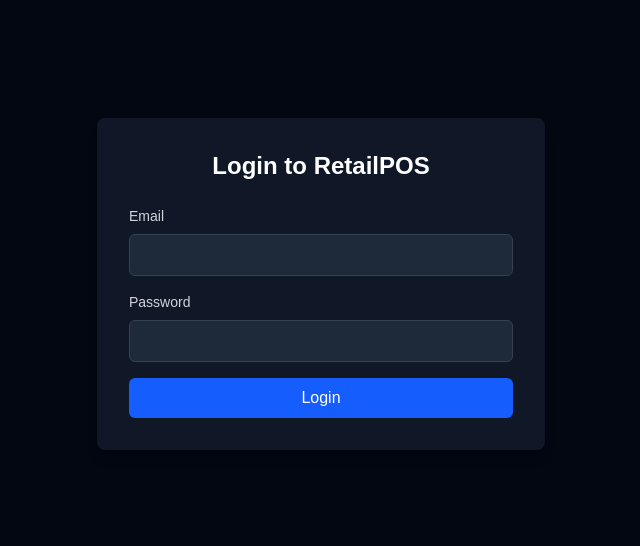
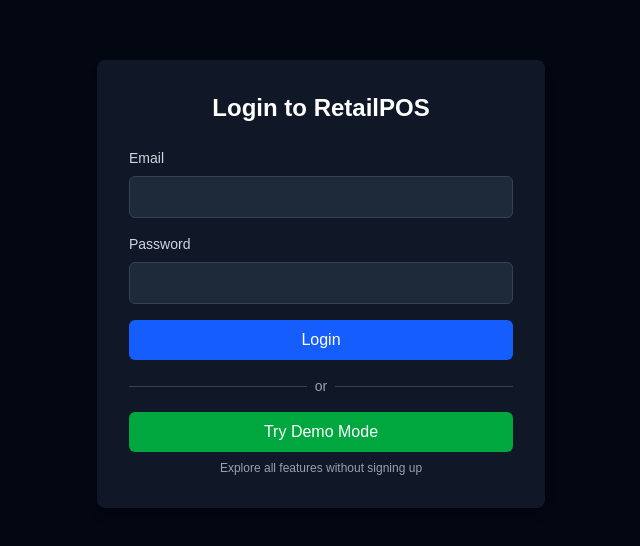
Before and after one commit to adityasingh-ops/inventory-management, a Next.js app: page / in a window 1280 px wide. Shown: the part 116-662 px from the top of the page, without its empty margins (319-959 px from the left). Built offline with nearby package versions, Linux system fonts and the light colour scheme; no server answers.

Commit message:
added readme file and also done with demo thing

```diff
--- a/src/app/page.js
+++ b/src/app/page.js
@@ -9,14 +9,12 @@
 import { supabase } from '@/config/supabase';
 
 // Login Component
-const LoginForm = ({ onLogin }) => {
+const LoginForm = ({ onLogin, onDemo }) => { // Add onDemo prop
   const [email, setEmail] = useState('');
   const [password, setPassword] = useState('');
   const [loading, setLoading] = useState(false);
   const [message, setMessage] = useState('');
 
-
-  // using login function from supabase
   const handleSubmit = async (e) => {
     e.preventDefault();
     setLoading(true);
@@ -79,6 +77,30 @@
           </button>
         </form>
 
+        {/* Add Demo Button */}
+        <div className="mt-4 text-center">
+          <div className="relative">
+            <div className="absolute inset-0 flex items-center">
+              <div className="w-full border-t border-gray-700"></div>
+            </div>
+            <div className="relative flex justify-center text-sm">
+              <span className="px-2 bg-gray-900 text-gray-400">or</span>
+            </div>
+          </div>
+
+          <button
+            type="button"
+            onClick={onDemo}
+            className="mt-4 w-full bg-green-600 text-white py-2 px-4 rounded-md hover:bg-green-700 transition-colors"
+          >
+            Try Demo Mode
+          </button>
+
+          <p className="mt-2 text-xs text-gray-400">
+            Explore all features without signing up
+          </p>
+        </div>
+
         {message && (
           <p className={`mt-4 text-sm text-center ${
             message.includes('successful')
@@ -93,37 +115,111 @@
   );
 };
 
+
 function App() {
   const [activeTab, setActiveTab] = useState('dashboard');
   const [products, setProducts] = useState([]);
   const [cart, setCart] = useState([]);
   const [scanMode, setScanMode] = useState(false);
   const [isOnline, setIsOnline] = useState(true);
-  const [loading, setLoading] = useState(true);
+  const [loading, setLoading] = useState(false); // Changed from true to false
   const [user, setUser] = useState(null);
   const [authLoading, setAuthLoading] = useState(true);
+  const [isDemoMode, setIsDemoMode] = useState(false);
 
+  const demoProducts = [
+    {
+      id: 'demo-1',
+      name: 'Sample Coffee',
+      price: 4.99,
+      barcode: '1234567890123',
+      stock: 50,
+      category: 'Beverages',
+      created_at: new Date().toISOString()
+    },
+    {
+      id: 'demo-2',
+      name: 'Demo Sandwich',
+      price: 8.50,
+      barcode: '2345678901234',
+      stock: 25,
+      category: 'Food',
+      created_at: new Date().toISOString()
+    },
+    {
+      id: 'demo-3',
+      name: 'Test Snack',
+      price: 2.99,
+      barcode: '3456789012345',
+      stock: 100,
+      category: 'Snacks',
+      created_at: new Date().toISOString()
+    }
+  ];
 
+  // Demo mode handler
+  const handleDemoMode = () => {
+    setIsDemoMode(true);
+    setProducts(demoProducts);
+    setAuthLoading(false);
+    setLoading(false);
+  };
+
+  // Single useEffect for auth
   useEffect(() => {
-    // Check initial auth state
-    checkAuth();
+    let mounted = true;
+
+    const initializeAuth = async () => {
+      try {
+        // Get initial session
+        const { data: { session }, error } = await supabase.auth.getSession();
+
+        if (mounted) {
+          if (error) {
+            console.error('Auth error:', error);
+            setUser(null);
+          } else {
+            setUser(session?.user ?? null);
+          }
+          setAuthLoading(false);
+        }
+      } catch (error) {
+        console.error('Auth initialization error:', error);
+        if (mounted) {
+          setUser(null);
+          setAuthLoading(false);
+        }
+      }
+    };
+
+    // Initialize auth
+    initializeAuth();
 
     // Listen for auth changes
     const { data: { subscription } } = supabase.auth.onAuthStateChange(
       async (event, session) => {
+        if (mounted) {
           setUser(session?.user ?? null);
           setAuthLoading(false);
         }
+      }
     );
 
-    return () => subscription.unsubscribe();
+    return () => {
+      mounted = false;
+      subscription.unsubscribe();
+    };
   }, []);
 
+  // Separate useEffect for fetching products when user changes
   useEffect(() => {
-    if (user) {
+    if (user && !isDemoMode) {
       fetchProducts();
+    }
+  }, [user, isDemoMode]);
 
-      // Online/Offline detection
+  // Separate useEffect for online/offline detection
+  useEffect(() => {
     const handleOnline = () => setIsOnline(true);
     const handleOffline = () => setIsOnline(false);
 
@@ -134,28 +230,7 @@
       window.removeEventListener('online', handleOnline);
       window.removeEventListener('offline', handleOffline);
     };
-    }
-  }, [user]);
-
-  const checkAuth = async () => {
-    try {
-      const { data: { session } } = await supabase.auth.getSession();
-      setUser(session?.user ?? null);
-    } catch (error) {
-      console.error('Error checking auth:', error);
-    } finally {
-      setAuthLoading(false);
-    }
-  };
-
-  const handleLogout = async () => {
-    try {
-      await supabase.auth.signOut();
-      setUser(null);
-    } catch (error) {
-      console.error('Error logging out:', error);
-    }
-  };
+  }, []);
 
   const fetchProducts = async () => {
     try {
@@ -179,12 +254,23 @@
     }
   };
 
+  const handleLogout = async () => {
+    try {
+      await supabase.auth.signOut();
+      setUser(null);
+      setIsDemoMode(false);
+      setProducts([]);
+      setCart([]);
+    } catch (error) {
+      console.error('Error logging out:', error);
+    }
+  };
+
   const handleBarcodeScanned = async (barcode) => {
     const product = products.find(p => p.barcode === barcode);
 
     if (product) {
       if (activeTab === 'pos') {
-        // Add to cart
         const existingItem = cart.find(item => item.id === product.id);
         if (existingItem) {
           setCart(cart.map(item =>
@@ -222,6 +308,7 @@
             setProducts={setProducts}
             setScanMode={setScanMode}
             fetchProducts={fetchProducts}
+            isDemoMode={isDemoMode}
           />
         );
       case 'pos':
@@ -241,7 +328,7 @@
   };
 
   // Show loading spinner while checking auth
-  if (authLoading) {
+  if (authLoading && !isDemoMode) {
     return (
       <div className="min-h-screen bg-gray-950 flex items-center justify-center">
         <div className="animate-spin rounded-full h-16 w-16 border-b-2 border-blue-500"></div>
@@ -249,12 +336,12 @@
     );
   }
 
-  // Show login form if not authenticated
-  if (!user) {
-    return <LoginForm onLogin={setUser} />;
+  // Show login form if not authenticated AND not in demo mode
+  if (!user && !isDemoMode) {
+    return <LoginForm onLogin={setUser} onDemo={handleDemoMode} />;
   }
 
-  // Show main app if authenticated
+  // Show main app if authenticated OR in demo mode
   return (
     <div className="min-h-screen bg-gray-950">
       <Header
@@ -264,6 +351,7 @@
         isOnline={isOnline}
         user={user}
         onLogout={handleLogout}
+        isDemoMode={isDemoMode}
       />
 
       <main className="px-6 py-8">
```
Also changed, not shown: 1 other file (tests, documents, lock files or other folders). Lines whose indentation alone changed are shown as unchanged.
